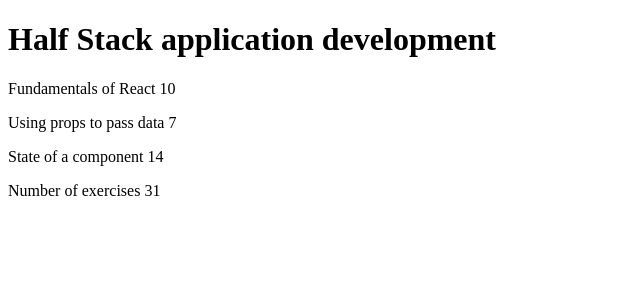
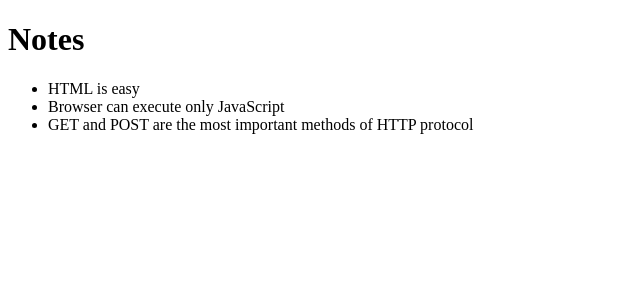
Before and after one commit to kat-kime/full-stack-open, a React (Vite) app in the folder introdemo/: page / in a window 1280 px wide. Shown: the top 300 px of the page, without its empty margins (0-640 px from the left). Built offline with nearby package versions, Linux system fonts and the light colour scheme.

Commit message:
ch2 content

```diff
--- a/introdemo/src/App.jsx
+++ b/introdemo/src/App.jsx
@@ -1,43 +1,14 @@
-const Header = (props) => {
+import Note from './components/Note'
+
+const App = ({notes}) => {
   return (
     <>
-    <h1>{props.course}</h1>
-    </>
-  )
-}
-
-const Section = (props) => {
-  return (
-    <>
-    <p>{props.part} {props.exercises}</p>
-    </>
-  )
-}
-
-const Summary = (props) => {
-  return (
-    <>
-    <p>Number of exercises {props.exercises1 + props.exercises2 + props.exercises3}</p>
-    </>
-  )
-}
-
-const App = () => {
-  const course = 'Half Stack application development'
-  const part1 = 'Fundamentals of React'
-  const exercises1 = 10
-  const part2 = 'Using props to pass data'
-  const exercises2 = 7
-  const part3 = 'State of a component'
-  const exercises3 = 14
-
-  return (
-    <>
-      <Header course={course} />
-      <Section part={part1} exercises={exercises1} />
-      <Section part={part2} exercises={exercises2} />
-      <Section part={part3} exercises={exercises3} />
-      <Summary exercises1={exercises1} exercises2={exercises2} exercises3={exercises3} />
+      <h1>Notes</h1>
+      <ul>
+        {notes.map(note =>
+          <Note key={note.id} text={note.content} />
+        )}
+      </ul>
     </>
   )
 }
--- /dev/null
+++ b/introdemo/src/components/Note.jsx
@@ -0,0 +1,7 @@
+const Note = ({text, id}) => {
+  return (
+    <li key={id}>{text}</li>
+  )
+}
+
+export default Note
--- a/introdemo/src/main.jsx
+++ b/introdemo/src/main.jsx
@@ -1,4 +1,22 @@
 import ReactDOM from 'react-dom/client'
 import App from './App.jsx'
 
-ReactDOM.createRoot(document.getElementById('root')).render(<App />)
+const notes = [
+  {
+    id: 1,
+    content: 'HTML is easy',
+    important: true
+  },
+  {
+    id: 2,
+    content: 'Browser can execute only JavaScript',
+    important: false
+  },
+  {
+    id: 3,
+    content: 'GET and POST are the most important methods of HTTP protocol',
+    important: true
+  }
+]
+
+ReactDOM.createRoot(document.getElementById('root')).render(<App notes={notes} />)
```
